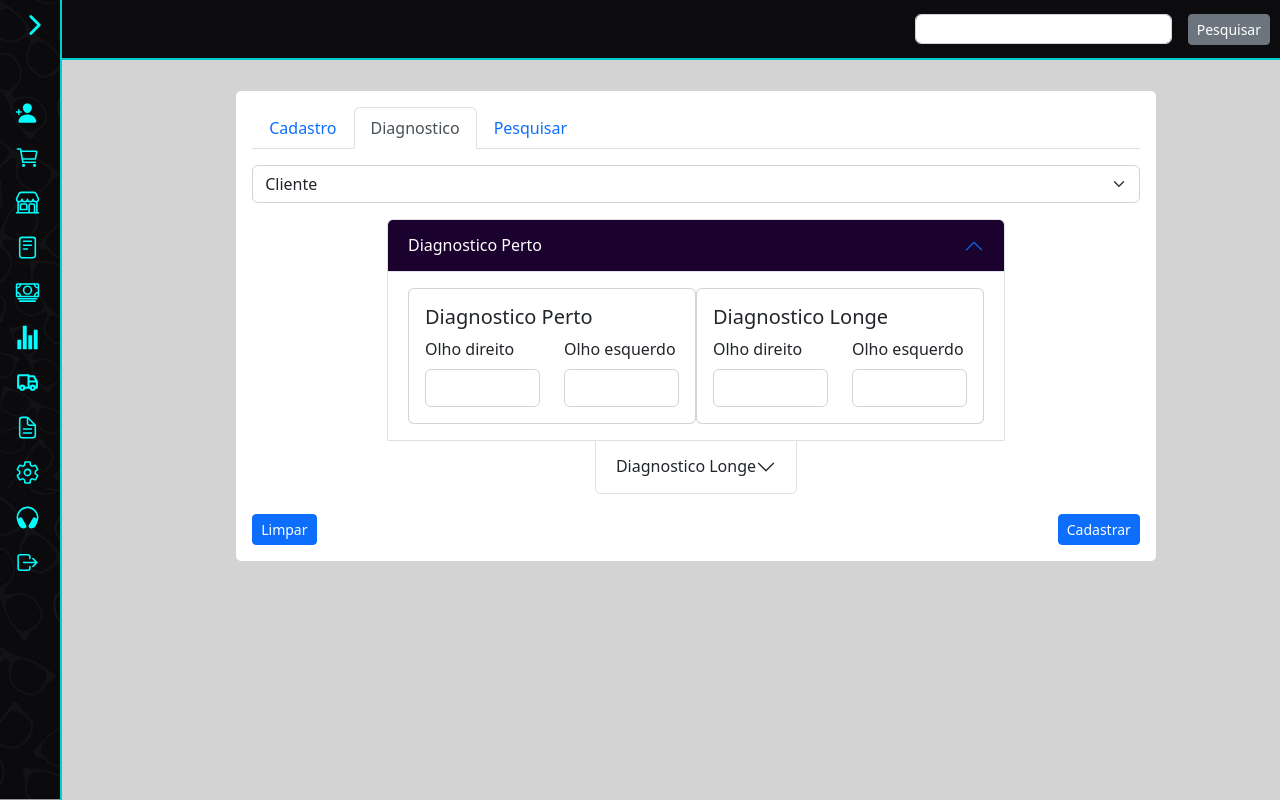
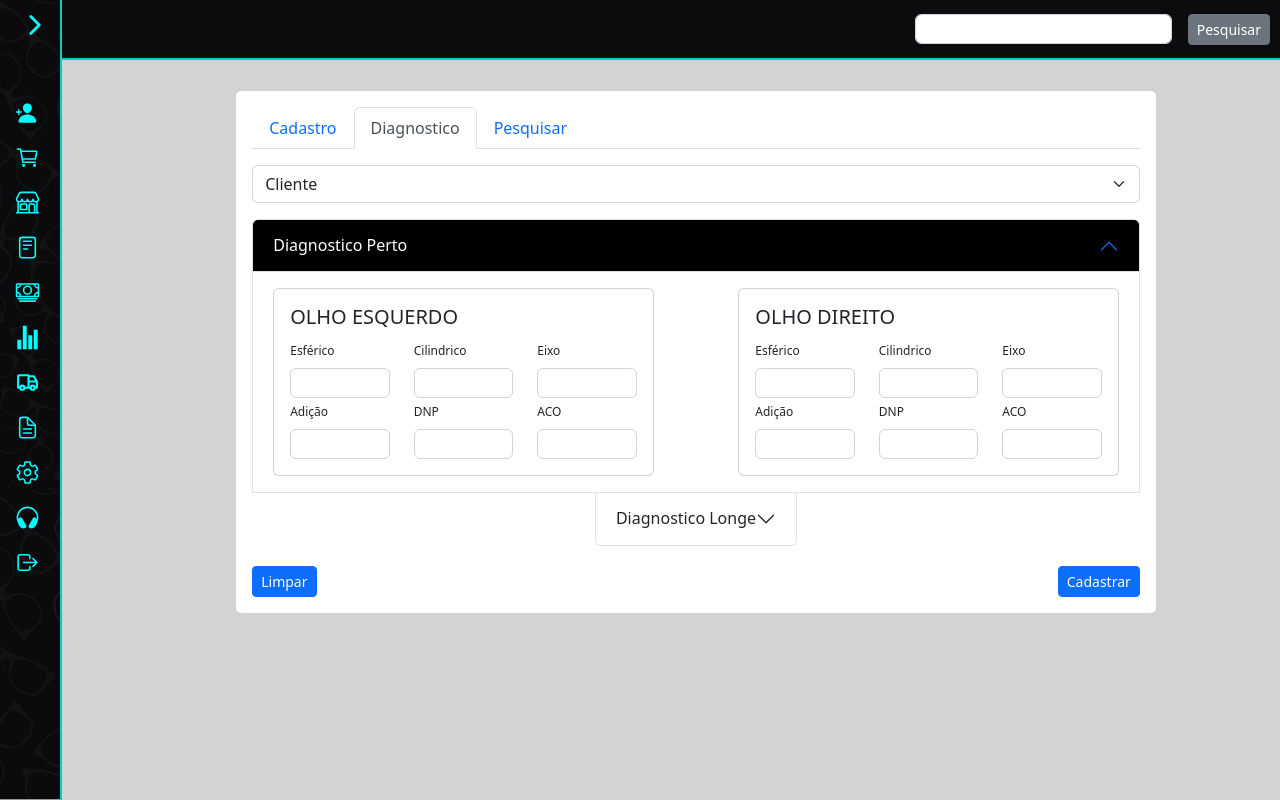
Before and after one commit to leobraboo/FrontSystemGlobal, a React (Vite) app: page /Clients in a window 1280 px wide. Both pictures are taken after a click on the tab "Diagnostico". Built offline with nearby package versions, Linux system fonts and the light colour scheme.

Commit message:
refactor : diag layout

```diff
--- a/src/components/Clientes/DiagnosisClient/index.tsx
+++ b/src/components/Clientes/DiagnosisClient/index.tsx
@@ -14,35 +14,71 @@ export function DiagnosisClient() {
         <Accordion.Item eventKey="0">
           <Accordion.Header>Diagnostico Perto</Accordion.Header>
           <Accordion.Body style={{ display: "flex", flexDirection: "row", justifyContent: "space-between" }}>
-            <Card style={{ width: '18rem' }}>
+            <Card style={{ width: '45%' }}>
               <Card.Body>
-                <Card.Title>Diagnostico Perto</Card.Title>
+                <Card.Title>OLHO ESQUERDO</Card.Title>
                 <Form>
                   <Row>
                     <Form.Group as={Col}>
-                      <Form.Label>Olho direito</Form.Label>
-                      <Form.Control />
+                      <Form.Label style={{ fontSize: "12px" }}> Esférico </Form.Label>
+                      <Form.Control style={{ height:"30px" }}/>
                     </Form.Group>
                     <Form.Group as={Col}>
-                      <Form.Label>Olho esquerdo</Form.Label>
-                      <Form.Control />
+                      <Form.Label style={{ fontSize: "12px" }}> Cilindrico </Form.Label>
+                      <Form.Control style={{ height:"30px" }} />
+                    </Form.Group>
+                    <Form.Group as={Col}>
+                      <Form.Label style={{ fontSize: "12px" }}> Eixo </Form.Label>
+                      <Form.Control style={{ height:"30px" }} />
+                    </Form.Group>
+                  </Row>
+                  <Row>
+                    <Form.Group as={Col}>
+                      <Form.Label style={{ fontSize: "12px" }}> Adição </Form.Label>
+                      <Form.Control style={{ height:"30px" }} />
+                    </Form.Group>
+                    <Form.Group as={Col}>
+                      <Form.Label style={{ fontSize: "12px" }}> DNP </Form.Label>
+                      <Form.Control style={{ height:"30px" }} />
+                    </Form.Group>
+                    <Form.Group as={Col}>
+                      <Form.Label style={{ fontSize: "12px" }}> ACO </Form.Label>
+                      <Form.Control style={{ height:"30px" }} />
                     </Form.Group>
                   </Row>
                 </Form>
               </Card.Body>
             </Card>
-            <Card style={{ width: '18rem' }}>
+            <Card style={{ width: '45%' }}>
               <Card.Body>
-                <Card.Title>Diagnostico Longe</Card.Title>
+                <Card.Title>OLHO DIREITO</Card.Title>
                 <Form>
                   <Row>
                     <Form.Group as={Col}>
-                      <Form.Label>Olho direito</Form.Label>
-                      <Form.Control />
+                      <Form.Label style={{ fontSize: "12px" }}> Esférico </Form.Label>
+                      <Form.Control style={{ height:"30px" }} />
                     </Form.Group>
                     <Form.Group as={Col}>
-                      <Form.Label>Olho esquerdo</Form.Label>
-                      <Form.Control />
+                      <Form.Label style={{ fontSize: "12px" }}> Cilindrico </Form.Label>
+                      <Form.Control style={{ height:"30px" }} />
+                    </Form.Group>
+                    <Form.Group as={Col}>
+                      <Form.Label style={{ fontSize: "12px" }}> Eixo </Form.Label>
+                      <Form.Control style={{ height:"30px" }} />
+                    </Form.Group>
+                  </Row>
+                  <Row>
+                    <Form.Group as={Col}>
+                      <Form.Label style={{ fontSize: "12px" }}> Adição </Form.Label>
+                      <Form.Control style={{ height:"30px" }} />
+                    </Form.Group>
+                    <Form.Group as={Col}>
+                      <Form.Label style={{ fontSize: "12px" }}> DNP </Form.Label>
+                      <Form.Control style={{ height:"30px" }} />
+                    </Form.Group>
+                    <Form.Group as={Col}>
+                      <Form.Label style={{ fontSize: "12px" }}> ACO </Form.Label>
+                      <Form.Control style={{ height:"30px" }} />
                     </Form.Group>
                   </Row>
                 </Form>
@@ -53,35 +89,71 @@ export function DiagnosisClient() {
         <Accordion.Item eventKey="1">
           <Accordion.Header>Diagnostico Longe</Accordion.Header>
           <Accordion.Body style={{ display: "flex", flexDirection: "row", justifyContent: "space-between" }}>
-            <Card style={{ width: '18rem' }}>
+            <Card style={{ width: '45%' }}>
               <Card.Body>
-                <Card.Title>Diagnostico Perto</Card.Title>
+                <Card.Title>OLHO ESQUERDO</Card.Title>
                 <Form>
                   <Row>
                     <Form.Group as={Col}>
-                      <Form.Label>Olho direito</Form.Label>
-                      <Form.Control />
+                      <Form.Label style={{ fontSize: "12px" }}> Esférico </Form.Label>
+                      <Form.Control style={{ height:"30px" }} />
                     </Form.Group>
                     <Form.Group as={Col}>
-                      <Form.Label>Olho esquerdo</Form.Label>
-                      <Form.Control />
+                      <Form.Label style={{ fontSize: "12px" }}> Cilindrico </Form.Label>
+                      <Form.Control style={{ height:"30px" }} />
+                    </Form.Group>
+                    <Form.Group as={Col}>
+                      <Form.Label style={{ fontSize: "12px" }}> Eixo </Form.Label>
+                      <Form.Control style={{ height:"30px" }} />
+                    </Form.Group>
+                  </Row>
+                  <Row>
+                    <Form.Group as={Col}>
+                      <Form.Label style={{ fontSize: "12px" }}> Adição </Form.Label>
+                      <Form.Control style={{ height:"30px" }} />
+                    </Form.Group>
+                    <Form.Group as={Col}>
+                      <Form.Label style={{ fontSize: "12px" }}> DNP </Form.Label>
+                      <Form.Control style={{ height:"30px" }} />
+                    </Form.Group>
+                    <Form.Group as={Col}>
+                      <Form.Label style={{ fontSize: "12px" }}> ACO </Form.Label>
+                      <Form.Control style={{ height:"30px" }} />
                     </Form.Group>
                   </Row>
                 </Form>
               </Card.Body>
             </Card>
-            <Card style={{ width: '18rem' }}>
+            <Card style={{ width: '45%' }}>
               <Card.Body>
-                <Card.Title>Diagnostico Longe</Card.Title>
+                <Card.Title>OLHO DIREITO</Card.Title>
                 <Form>
                   <Row>
                     <Form.Group as={Col}>
-                      <Form.Label>Olho direito</Form.Label>
-                      <Form.Control />
+                      <Form.Label style={{ fontSize: "12px" }}> Esférico </Form.Label>
+                      <Form.Control style={{ height:"30px" }}  />
                     </Form.Group>
                     <Form.Group as={Col}>
-                      <Form.Label>Olho esquerdo</Form.Label>
-                      <Form.Control />
+                      <Form.Label style={{ fontSize: "12px" }}> Cilindrico </Form.Label>
+                      <Form.Control style={{ height:"30px" }}  />
+                    </Form.Group>
+                    <Form.Group as={Col}>
+                      <Form.Label style={{ fontSize: "12px" }}> Eixo </Form.Label>
+                      <Form.Control style={{ height:"30px" }}  />
+                    </Form.Group>
+                  </Row>
+                  <Row>
+                    <Form.Group as={Col}>
+                      <Form.Label style={{ fontSize: "12px" }}> Adição </Form.Label>
+                      <Form.Control style={{ height:"30px" }} />
+                    </Form.Group>
+                    <Form.Group as={Col}>
+                      <Form.Label style={{ fontSize: "12px" }}> DNP </Form.Label>
+                      <Form.Control style={{ height:"30px" }} />
+                    </Form.Group>
+                    <Form.Group as={Col}>
+                      <Form.Label style={{ fontSize: "12px" }}> ACO </Form.Label>
+                      <Form.Control style={{ height:"30px" }} />
                     </Form.Group>
                   </Row>
                 </Form>
--- a/src/components/Clientes/DiagnosisClient/styles.ts
+++ b/src/components/Clientes/DiagnosisClient/styles.ts
@@ -12,7 +12,8 @@ margin-bottom: 20px;
 }
 
 .accordion-button:not(.collapsed){
-    background-color: #1b022e;
+    // background-color: #1b022e;
+    background-color: black;
     color: var(--bs-accordion-bg);
 }
 
```
